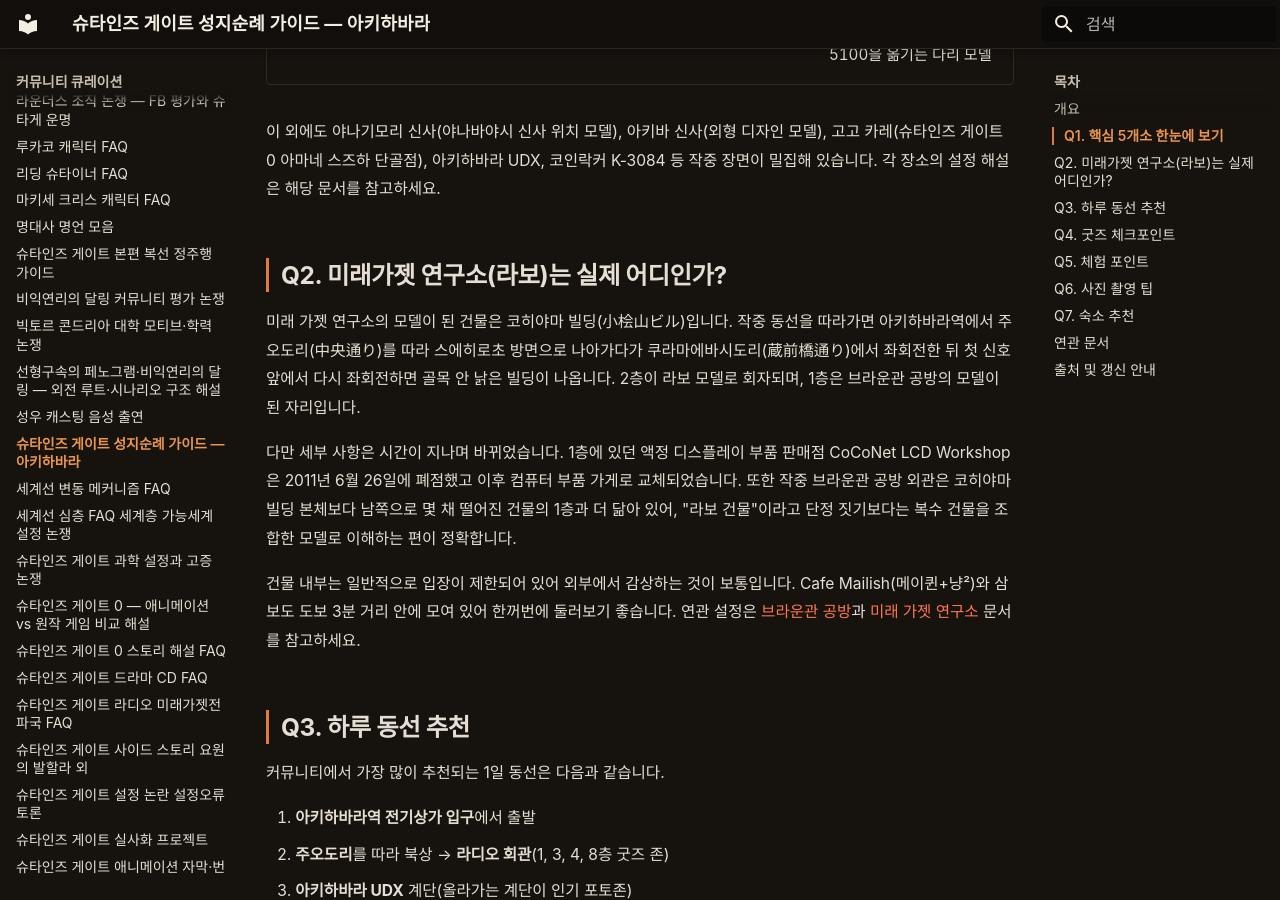
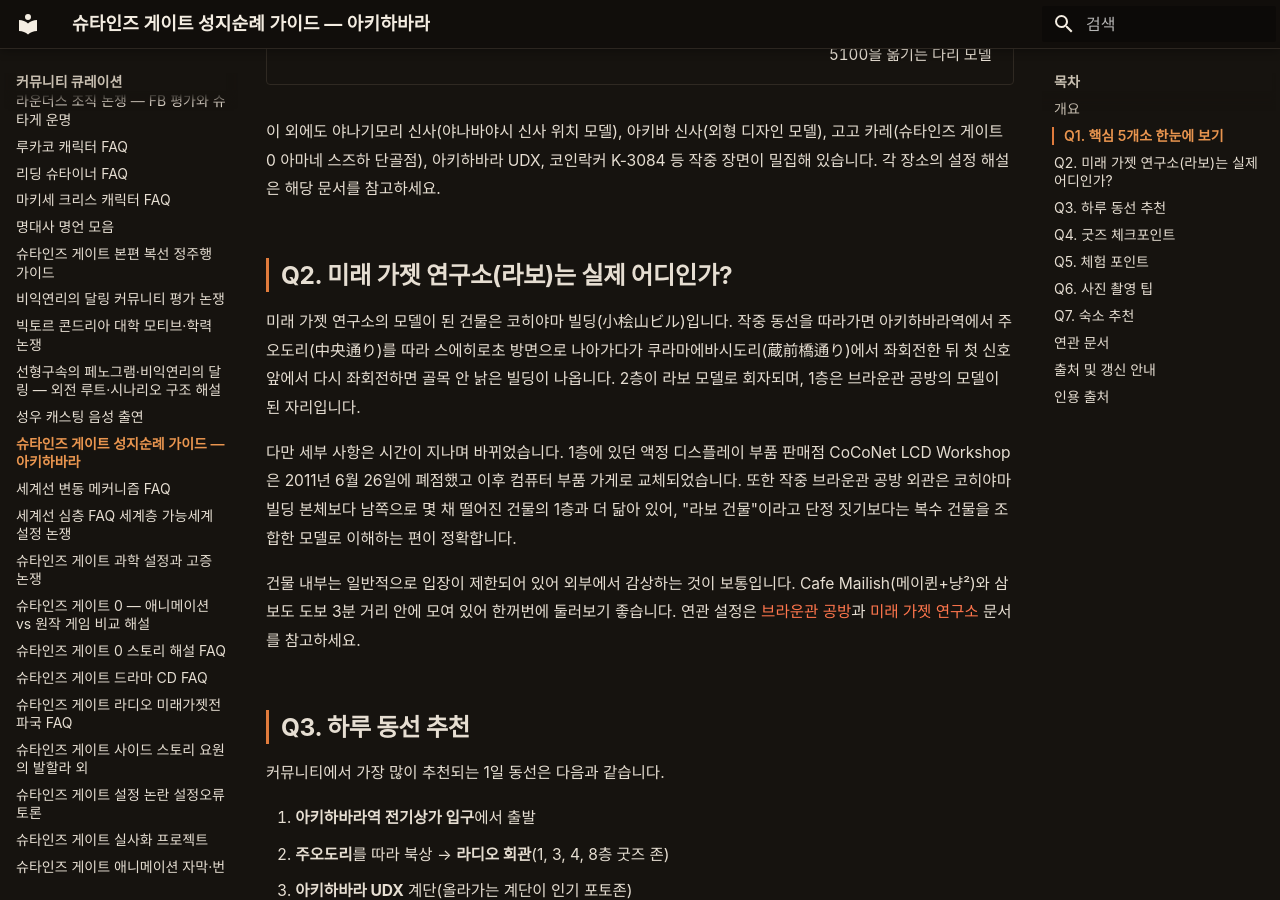
Before and after one commit to sgwiki/sgwiki.github.io, an MkDocs documentation site: the page built from wiki/커뮤니티-큐레이션/성지순례-가이드-아키하바라.md, in a window 1280 px wide and 900 px high, scrolled down 1220 px. Built offline with MkDocs 1.6.1 and Material for MkDocs 9.7.7, drawn with Linux system fonts in a browser that asks for light colours; some web fonts are replaced.

Commit message:
chore(wiki): 성지순례-가이드-아키하바라 정비 — '미래가젯'→'미래 가젯' 띄어쓰기 통일 + ## 인용 출처 섹션 추가
Co-Authored-By: Claude Opus 4.6 <noreply@anthropic.com>

```diff
--- a/wiki/커뮤니티-큐레이션/성지순례-가이드-아키하바라.md
+++ b/wiki/커뮤니티-큐레이션/성지순례-가이드-아키하바라.md
@@ -34,7 +34,7 @@ spoiler: none
 
 이 외에도 야나기모리 신사(야나바야시 신사 위치 모델), 아키바 신사(외형 디자인 모델), 고고 카레(슈타인즈 게이트 0 아마네 스즈하 단골점), 아키하바라 UDX, 코인락커 K-3084 등 작중 장면이 밀집해 있습니다. 각 장소의 설정 해설은 해당 문서를 참고하세요.
 
-## Q2. 미래가젯 연구소(라보)는 실제 어디인가?
+## Q2. 미래 가젯 연구소(라보)는 실제 어디인가?
 
 미래 가젯 연구소의 모델이 된 건물은 코히야마 빌딩(小桧山ビル)입니다. 작중 동선을 따라가면 아키하바라역에서 주오도리(中央通り)를 따라 스에히로초 방면으로 나아가다가 쿠라마에바시도리(蔵前橋通り)에서 좌회전한 뒤 첫 신호 앞에서 다시 좌회전하면 골목 안 낡은 빌딩이 나옵니다. 2층이 라보 모델로 회자되며, 1층은 브라운관 공방의 모델이 된 자리입니다.
 
@@ -120,3 +120,5 @@ spoiler: none
 - **커뮤니티 실전 후기**: 성지순례 게시글과 Q&A에서 반복적으로 등장하는 동선, 굿즈, 체험 정보를 산문으로 통합 정리했습니다. 커뮤니티 출처는 개인 식별 방지를 위해 개별 인용 표시를 생략합니다.
 
 겔바나 자판기 가격, 팝업 스토어 기간, 라지칸 XR 운영 여부 등은 시점에 따라 빠르게 변합니다. 본문 수치는 2026년 6월 말 기준이며, 방문 시점의 최신 정보를 반드시 확인하세요.
+
+## 인용 출처
```
